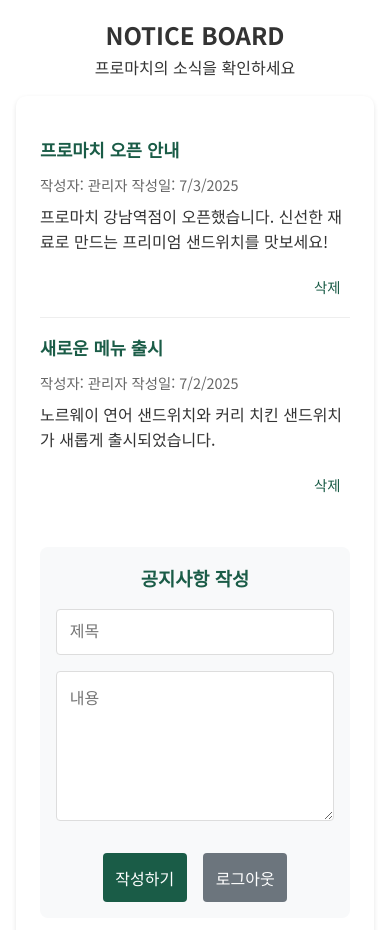
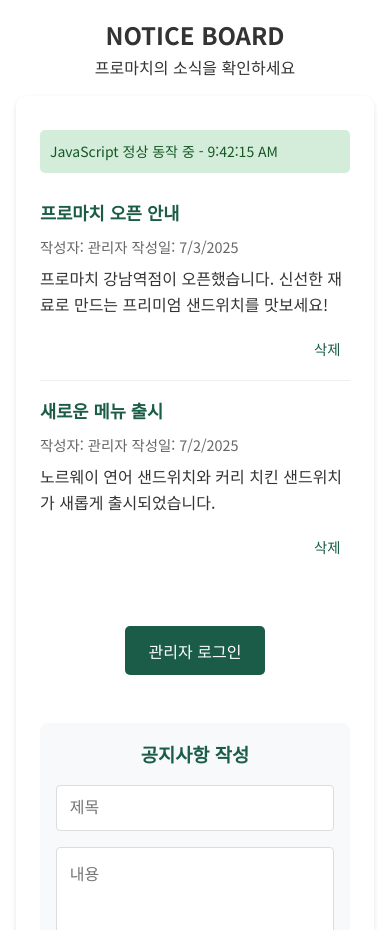
Before and after one commit to pesto-chicken/fromaqi-website, a website: page index.html in a window 390 px wide. Shown: the part 4060-4990 px from the top of the page. Drawn offline with Linux system fonts and the light colour scheme.

Commit message:
Fix notice board login UI visibility on mobile - add debugging and force display

```diff
--- a/index.html
+++ b/index.html
@@ -416,6 +416,11 @@
         </div>
 
         <div class="notice-container">
+            <!-- 디버깅 메시지 추가 -->
+            <div id="debug-message" style="background: #f0f0f0; padding: 10px; margin: 10px 0; border-radius: 5px; font-size: 14px; color: #333;">
+                JavaScript 로딩 중...
+            </div>
+
             <div class="notice-list" id="noticeList">
                 <!-- 공지사항 목록이 여기에 동적으로 추가됩니다 -->
             </div>
--- a/notice.js
+++ b/notice.js
@@ -57,7 +57,16 @@ function checkAdminStatus() {
     } else if (isAdmin) {
         showNoticeForm();
     } else {
-        showLoginForm();
+        // 관리자가 아닌 경우 로그인 버튼만 보이도록
+        const adminLoginSection = document.getElementById('adminLoginSection');
+        const adminLoginForm = document.getElementById('adminLoginForm');
+        const noticeForm = document.getElementById('noticeForm');
+
+        if (adminLoginSection) adminLoginSection.style.display = 'block';
+        if (adminLoginForm) adminLoginForm.style.display = 'none';
+        if (noticeForm) noticeForm.style.display = 'none';
+
+        console.log('로그인 버튼 표시됨 (관리자 아님)');
     }
 }
 
@@ -333,3 +342,24 @@ writeNoticeForm.addEventListener('submit', handleWriteNotice);
 // 초기 로드
 checkAdminStatus();
 loadNotices();
+
+// 디버깅: 로그인 버튼이 보이는지 확인
+console.log('=== Notice.js 초기화 완료 ===');
+console.log('adminLoginSection 요소:', document.getElementById('adminLoginSection'));
+console.log('adminLoginForm 요소:', document.getElementById('adminLoginForm'));
+console.log('noticeForm 요소:', document.getElementById('noticeForm'));
+
+// 디버깅 메시지 업데이트
+const debugMessage = document.getElementById('debug-message');
+if (debugMessage) {
+    debugMessage.innerHTML = 'JavaScript 정상 동작 중 - ' + new Date().toLocaleTimeString();
+    debugMessage.style.background = '#d4edda';
+    debugMessage.style.color = '#155724';
+}
+
+// 로그인 버튼이 보이도록 강제 설정
+const adminLoginSection = document.getElementById('adminLoginSection');
+if (adminLoginSection) {
+    adminLoginSection.style.display = 'block';
+    console.log('로그인 버튼 표시됨');
+}
--- a/styles.css
+++ b/styles.css
@@ -1510,6 +1510,7 @@ footer {
     text-align: center;
     margin: 2rem 0;
     padding: 1rem;
+    display: block; /* 기본적으로 보이게 설정 */
 }
 
 .admin-login-btn {
```
